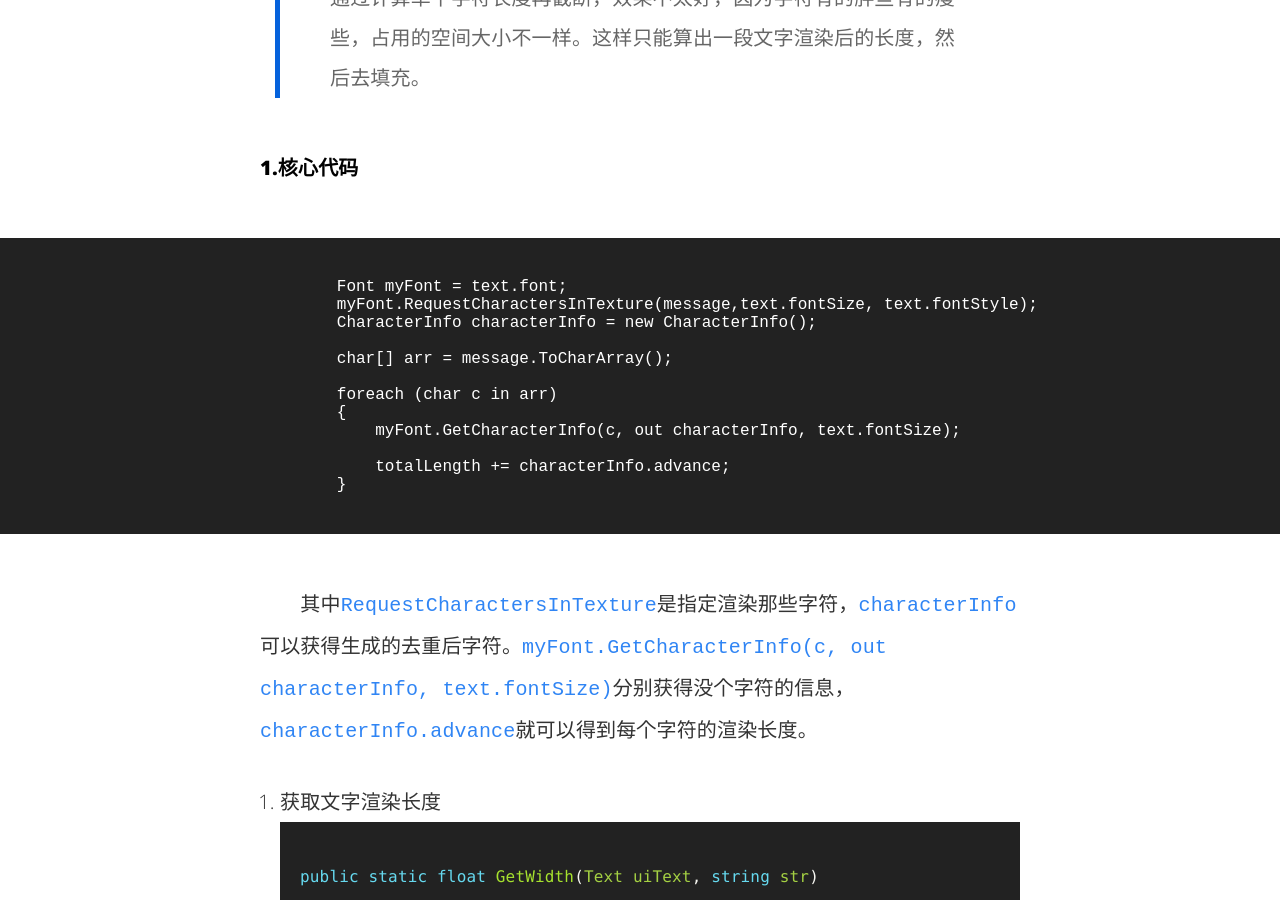
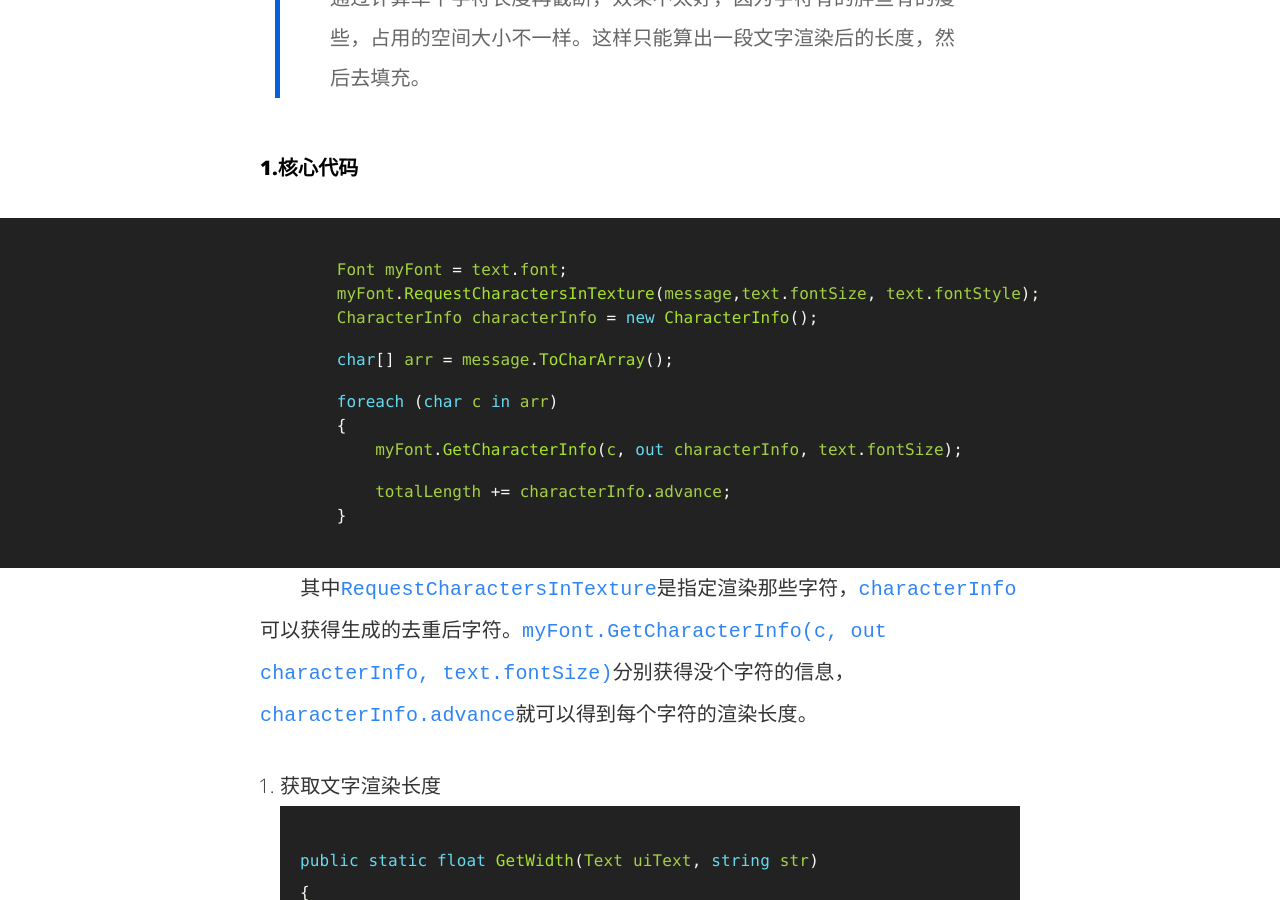
Before and after one commit to BruceQi93/BruceQi93.github.io, a Jekyll site: the page built from _posts/2018-5-10-TextWidth.md, in a window 1280 px wide and 900 px high, scrolled down 1052 px. Built offline with Jekyll 4.4.1, drawn with Linux system fonts in a browser that asks for light colours; comment, search, counter and statistics services are not loaded.

Commit message:
update file

````diff
--- a/_posts/2018-5-10-TextWidth.md
+++ b/_posts/2018-5-10-TextWidth.md
@@ -13,8 +13,7 @@ categories:
 > 在项目中遇到一个需求，一大段Text文字如果一页放不下就放下一页。通过计算单个字符长度再截断，效果不太好，因为字符有的胖些有的瘦些，占用的空间大小不一样。这样只能算出一段文字渲染后的长度，然后去填充。
 
 #### 1.核心代码
-
-```C#
+```cs
 	Font myFont = text.font;
 	myFont.RequestCharactersInTexture(message,text.fontSize, text.fontStyle);
 	CharacterInfo characterInfo = new CharacterInfo();
````
